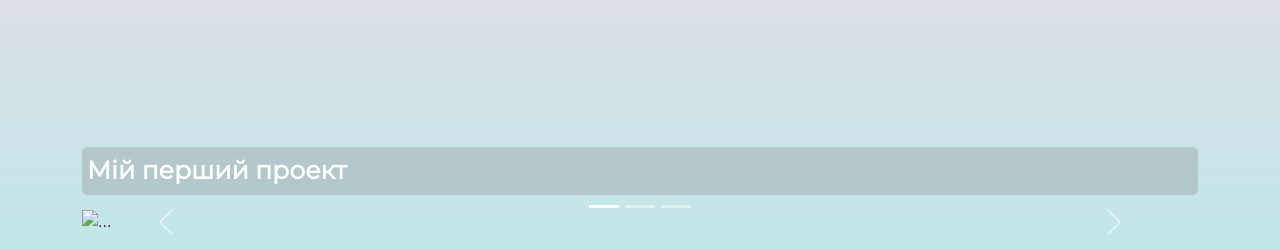
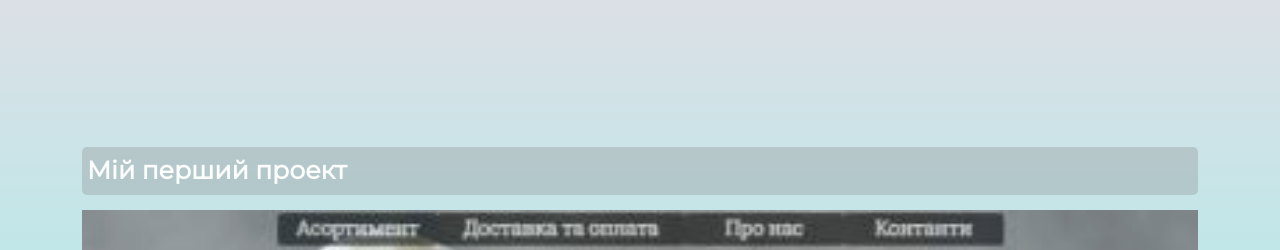
Before and after one commit to Dasha83-1999/pr7, a plain HTML site: page index.html in a window 1280 px wide. Shown: the part 1923-2173 px from the top of the page. Drawn offline with nearby package versions, Linux system fonts and the light colour scheme.

Commit message:
Update index.html

```diff
--- a/index.html
+++ b/index.html
@@ -105,7 +105,7 @@
                 </div>
                 <div class="carousel-inner">
                     <div class="carousel-item active">
-                        <img src="phh1.jpg" class="d-block w-100" alt="...">
+                        <img src="ph1.jpg" class="d-block w-100" alt="...">
 
                     </div>
                     <div class="carousel-item">
```
